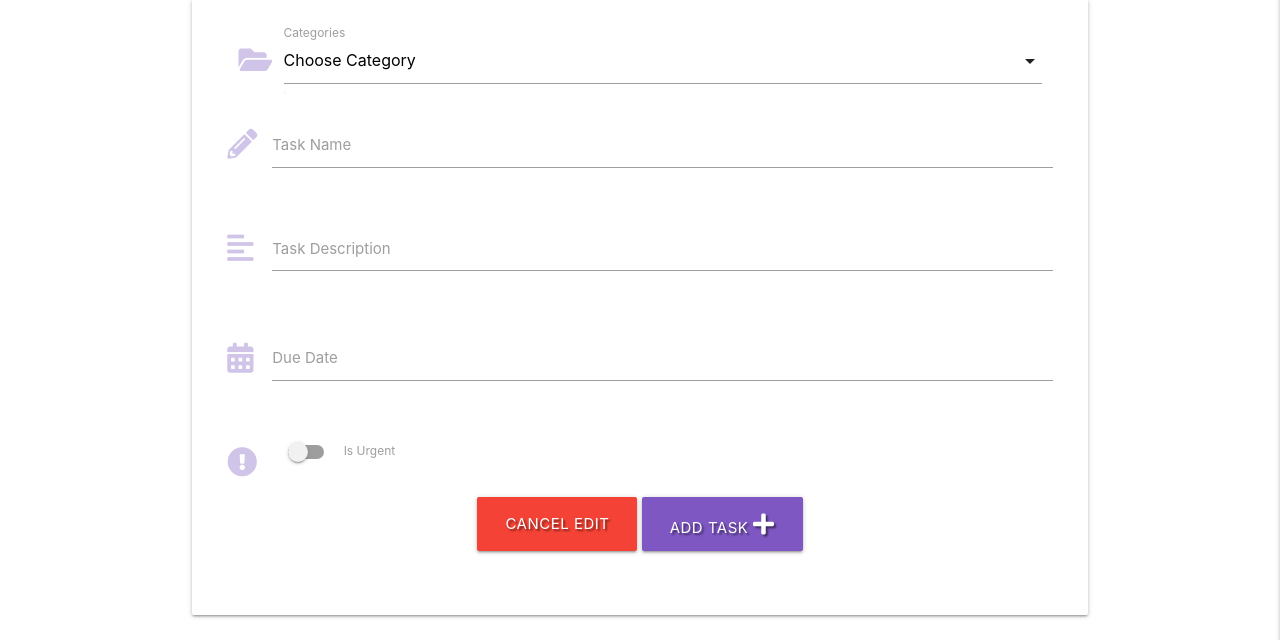
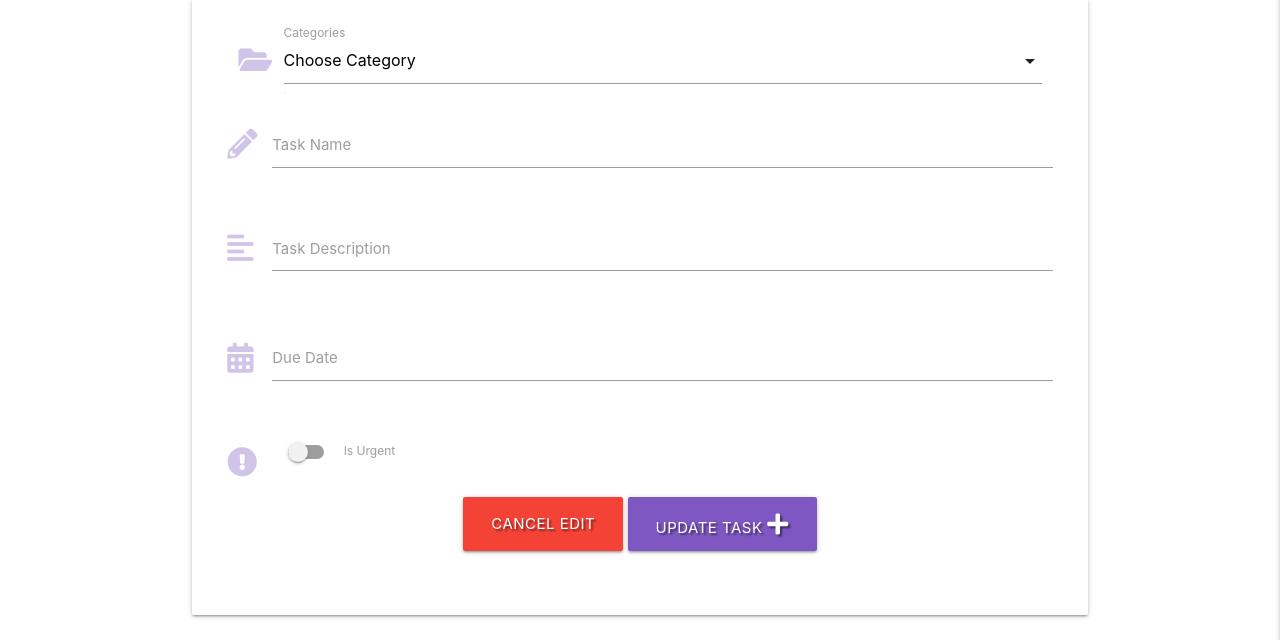
Before and after one commit to Brian-FullStack/task_manager, a Flask app: template templates/edit_task.html in a window 1280 px wide. Shown: the part 160-800 px from the top of the page. Run offline with Flask 2, Linux system fonts and the light colour scheme; the template is opened without the code that fills it, so the values that code supplies are empty; some libraries are stand-ins or nearby versions.

Commit message:
Updated Button text

```diff
--- a/templates/edit_task.html
+++ b/templates/edit_task.html
@@ -70,7 +70,7 @@
                 <div class="col s12 center-align">
                     <a href="{{ url_for('get_tasks') }}" class="btn-large red text-shadow">Cancel Edit</a>
                     <button type="submit" class="btn-large deep-purple lighten-1 text-shadow">
-                        Add Task <i class="fas fa-plus"></i>
+                        Update Task <i class="fas fa-plus"></i>
                     </button>
                 </div>
             </div>
```
